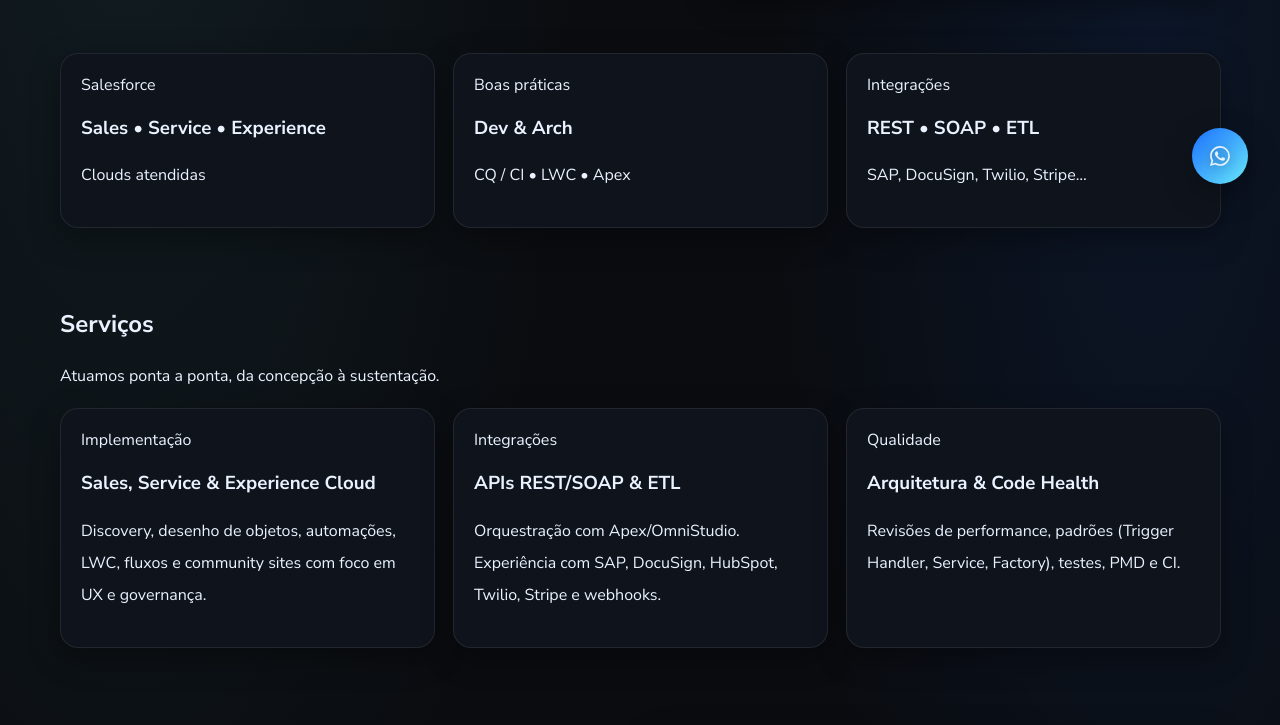
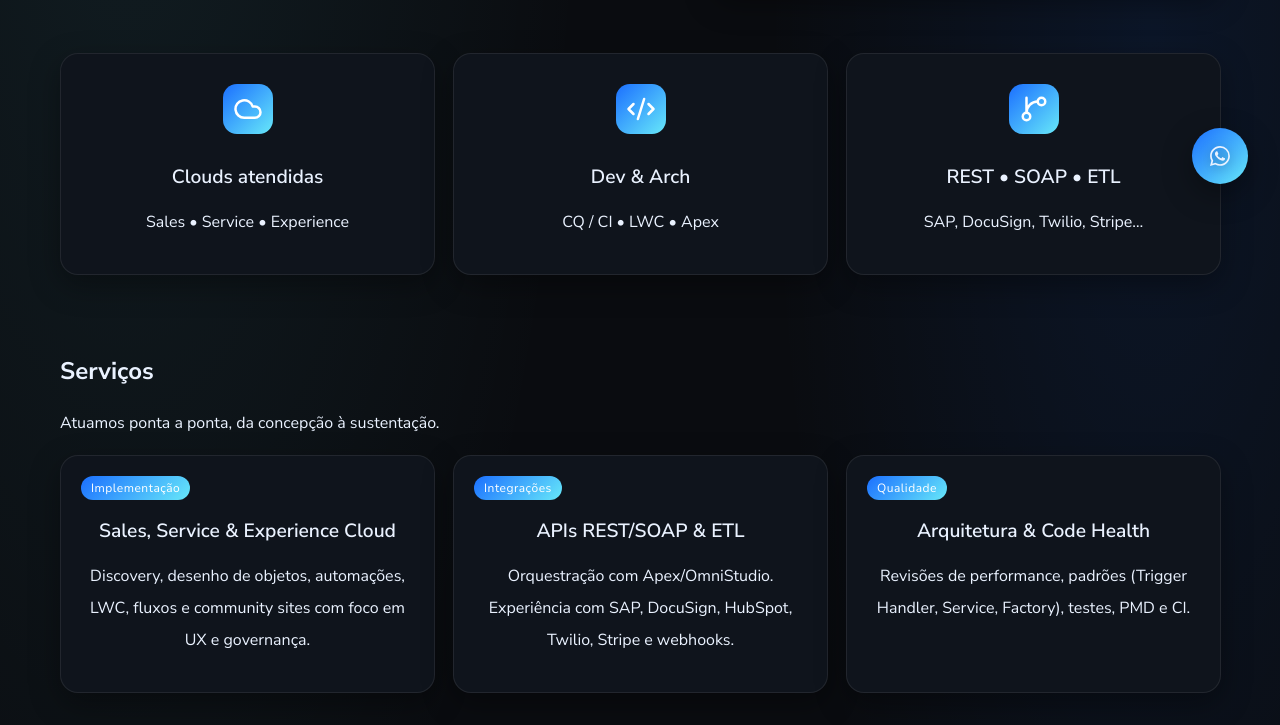
Before and after one commit to disway-group/website, a plain HTML site: page index.html in a window 1280 px wide. Shown: the part 552-1277 px from the top of the page. Drawn offline with nearby package versions, Linux system fonts and the light colour scheme.

Commit message:
FIX: layout improved

```diff
--- a/assets/css/index.css
+++ b/assets/css/index.css
@@ -277,7 +277,14 @@
     border: 1px solid rgba(255, 255, 255, .06);
     border-radius: 14px;
     padding: 16px;
-    text-align: center
+    text-align: center;
+    transition: 0.2s ease-in-out;
+    cursor: pointer;
+}
+
+.kpi svg {
+    width: 32px !important;
+    height: 32px !important;
 }
 
 section {
@@ -304,8 +311,45 @@
     cursor: pointer;
 }
 
-.card-hover:hover {
-    transform: translateY(-10px);
+.card-hover:hover,
+.kpi:hover {
+    box-shadow: 0 10px 22px rgba(27, 111, 255, 0.12);
+}
+
+.card-hover:hover .icon svg {
+    scale: 0.8;
+}
+
+.card .icon {
+    width: 50px;
+    height: 50px;
+    border-radius: 14px;
+    background: linear-gradient(135deg, var(--brand), var(--brand-2));
+    display: flex;
+    align-items: center;
+    justify-content: center;
+    color: #fff;
+    font-size: 1.4rem;
+    margin: 10px auto 30px auto;
+
+}
+
+.card-hover .icon i,
+.card-hover .icon svg {
+    transition: 0.2s ease-in-out;
+    width: 30px;
+    height: 30px;
+}
+
+.card h3 {
+    font-size: 1.2rem;
+    margin: 6px 0;
+    font-weight: 600;
+    text-align: center;
+}
+
+.card p {
+    text-align: center;
 }
 
 .grid-2 {
@@ -549,8 +593,7 @@
     box-shadow: 0 12px 32px var(--card);
 } */
 
-.contact-card .chip,
-.hero-card .chip {
+.chip {
     display: inline-block;
     font-size: 12px;
     padding: 4px 10px;
--- a/assets/js/index.js
+++ b/assets/js/index.js
@@ -67,7 +67,7 @@
             'hero.title': 'Arquitetura, desenvolvimento e integrações que aceleram <span class="hl">resultados</span>.',
             'hero.subtitle': 'Implementamos soluções Salesforce do zero ou otimizamos sua org existente com foco em escalabilidade, performance e governança de qualidade incluindo LWC, Apex, APIs REST/SOAP e automações com IA.',
             'hero.ctaPrimary': 'Solicitar diagnóstico gratuito', 'hero.ctaSecondary': 'Ver serviços',
-            'hero.kpiClouds': 'Clouds atendidas', 'hero.kpiQuality': 'CQ / CI • LWC • Apex', 'hero.kpiIntegrations': 'SAP, DocuSign, Twilio, Stripe…',
+            'hero.kpiClouds': 'Sales • Service • Experience', 'hero.kpiQuality': 'CQ / CI • LWC • Apex', 'hero.kpiIntegrations': 'SAP, DocuSign, Twilio, Stripe…',
             'offer.badge': 'Oferta', 'offer.title': 'Assessment técnico & roadmap', 'offer.desc': 'Avaliação da sua org, qualidade de código e riscos. Entregamos plano de ação e quick wins em 10-15 dias úteis.',
             'offer.item1': 'Revisão de arquitetura, automações e desempenho', 'offer.item2': 'Check de segurança, limites e governança', 'offer.item3': 'Backlog priorizado e esforço estimado', 'offer.cta1': 'Quero meu assessment', 'offer.cta2': 'Conheça Nosso framework',
             'services.title': 'Serviços', 'services.subtitle': 'Atuamos ponta a ponta, da concepção à sustentação.',
@@ -94,7 +94,7 @@
             'hero.title': 'Architecture, development, and integrations that accelerate <span class="hl">results</span>.',
             'hero.subtitle': 'We implement Salesforce solutions from scratch or optimize your existing org with scalability, performance, and quality governance including LWC, Apex, REST/SOAP APIs, and AI automations.',
             'hero.ctaPrimary': 'Request free assessment', 'hero.ctaSecondary': 'See services',
-            'hero.kpiClouds': 'Supported Clouds', 'hero.kpiQuality': 'CQ / CI • LWC • Apex', 'hero.kpiIntegrations': 'SAP, DocuSign, Twilio, Stripe…',
+            'hero.kpiClouds': 'Sales • Service • Experience ', 'hero.kpiQuality': 'CQ / CI • LWC • Apex', 'hero.kpiIntegrations': 'SAP, DocuSign, Twilio, Stripe…',
             'offer.badge': 'Offer', 'offer.title': 'Technical assessment & roadmap', 'offer.desc': 'We review your org, code quality and risks. Action plan and quick wins delivered within 10–15 business days.',
             'offer.item1': 'Architecture, automations and performance review', 'offer.item2': 'Security, limits and governance checks', 'offer.item3': 'Prioritized backlog with effort sizing', 'offer.cta1': 'I want my assessment', 'offer.cta2': 'Our framework',
             'services.title': 'Services', 'services.subtitle': 'End-to-end delivery, from discovery to support.',
--- a/index.html
+++ b/index.html
@@ -103,21 +103,36 @@
         <div>
           <div class="cards">
             <article class="card card-hover">
-              <div class="chip">Salesforce</div>
-              <h3>Sales • Service • Experience</h3>
-              <p class="muted" data-i18n="hero.kpiClouds">Clouds atendidas</p>
+              <div class="icon">
+                <i data-lucide="cloud"></i>
+              </div>
+              <h3>Clouds atendidas</h3>
+              <p class="muted" data-i18n="hero.kpiClouds">Sales • Service • Experience</p>
             </article>
+
             <article class="card card-hover">
-              <div class="chip">Boas práticas</div>
+              <div class="icon">
+                <i data-lucide="code-2"></i>
+              </div>
               <h3>Dev &amp; Arch</h3>
               <p class="muted" data-i18n="hero.kpiQuality">CQ / CI • LWC • Apex</p>
             </article>
+
             <article class="card card-hover">
-              <div class="chip">Integrações</div>
+              <div class="icon">
+                <i data-lucide="git-branch"></i>
+              </div>
               <h3>REST • SOAP • ETL</h3>
               <p class="muted" data-i18n="hero.kpiIntegrations">SAP, DocuSign, Twilio, Stripe…</p>
             </article>
           </div>
+
+          <!-- Import Lucide -->
+          <script src="https://unpkg.com/lucide@latest"></script>
+          <script>
+            lucide.createIcons();
+          </script>
+
         </div>
       </div>
     </section>
@@ -175,7 +190,6 @@
           <div class="kpis">
             <div class="kpi">
               <b>
-                <!-- Arrow up -->
                 <svg xmlns="http://www.w3.org/2000/svg" class="icon kpi-arrow-up" viewBox="0 0 24 24" fill="none"
                   stroke="currentColor" width="18" height="18">
                   <path d="M12 19V5M5 12l7-7 7 7" stroke-width="2" stroke-linecap="round" stroke-linejoin="round" />
```
